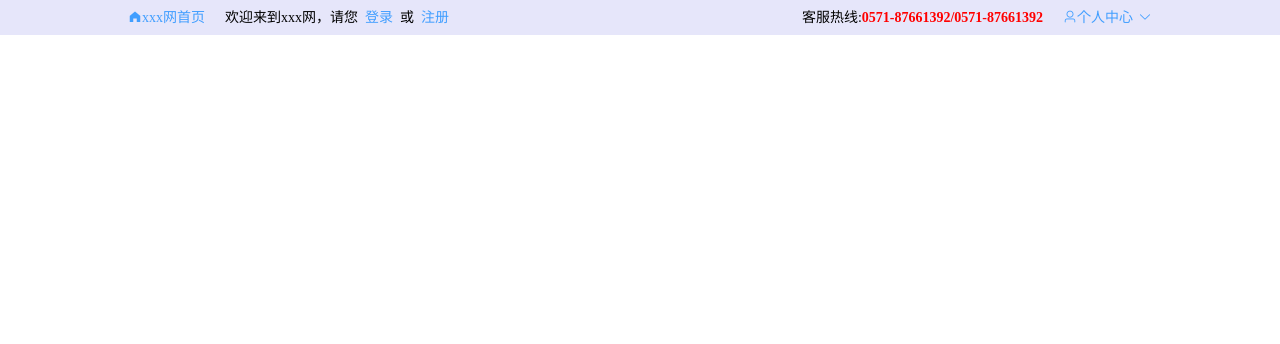
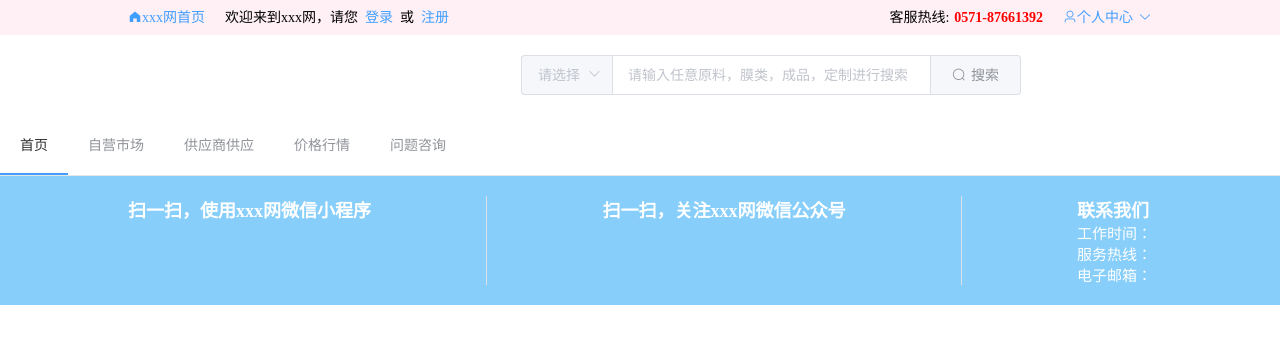
Before and after one commit to gentlehao/jinyuyuyuyu, a Vue app: page / in a window 1280 px wide. Shown: the top 344 px of the page. Built offline with nearby package versions, Linux system fonts and the light colour scheme; what v-charts would draw is missing.

Commit message:
首页几个组件( $ _ $ )

```diff
--- a/src/assets/css/base.css
+++ b/src/assets/css/base.css
@@ -11,8 +11,11 @@ html body {
     padding: 0;
     font-size: 15px;
 }
-ul ol {
+ul, ol, li {
     list-style: none;
+}
+a {
+    text-decoration: none;
 }
 input select textarea button {
     border: none;
@@ -183,94 +186,94 @@ input select textarea button {
 
 /* 内边距相关 */
 .pd-5{
-    margin: 5px;
+    padding: 5px;
 }
 .pd-10{
-    margin: 10px;
+    padding: 10px;
 }
 .pd-15{
-    margin: 15px;
+    padding: 15px;
 }
 .pd-20{
-    margin: 20px;
+    padding: 20px;
 }
 
 .pdtb-5{
-    margin: 5px 0;
+    padding: 5px 0;
 }
 .pdtb-10{
-    margin: 10px 0;
+    padding: 10px 0;
 }
 .pdtb-15{
-    margin: 15px 0;
+    padding: 15px 0;
 }
 .pdtb-20{
-    margin: 20px 0;
+    padding: 20px 0;
 }
 
 .pdlr-5{
-    margin: 0 5px;
+    padding: 0 5px;
 }
 .pdlr-10{
-    margin: 0 10px;
+    padding: 0 10px;
 }
 .pdlr-15{
-    margin: 0 15px;
+    padding: 0 15px;
 }
 .pdlr-20{
-    margin: 0 20px;
+    padding: 0 20px;
 }
 
 .pdt-5{
-    margin-top: 5px;
+    padding-top: 5px;
 }
 .pdt-10{
-    margin-top: 10px;
+    padding-top: 10px;
 }
 .pdt-15{
-    margin-top: 15px;
+    padding-top: 15px;
 }
 .pdt-20{
-    margin-top: 20px;
+    padding-top: 20px;
 }
 
 .pdb-5{
-    margin-bottom: 5px;
+    padding-bottom: 5px;
 }
 .pdb-10{
-    margin-bottom: 10px;
+    padding-bottom: 10px;
 }
 .pdb-15{
-    margin-bottom: 15px;
+    padding-bottom: 15px;
 }
 .pdb-20{
-    margin-bottom: 20px;
+    padding-bottom: 20px;
 }
 
 .pdl-5{
-    margin-left: 5px;
+    padding-left: 5px;
 }
 .pdl-10{
-    margin-left: 10px;
+    padding-left: 10px;
 }
 .pdl-15{
-    margin-left: 15px;
+    padding-left: 15px;
 }
 .pdl-20{
-    margin-left: 20px;
+    padding-left: 20px;
 }
 
 .pdr-5{
-    margin-right: 5px;
+    padding-right: 5px;
 }
 .pdr-10{
-    margin-right: 10px;
+    padding-right: 10px;
 }
 .pdr-15{
-    margin-right: 15px;
+    padding-right: 15px;
 }
 .pdr-20{
-    margin-right: 20px;
+    padding-right: 20px;
 }
 
 /* 位置相关 */
--- /dev/null
+++ b/src/components/Footer.vue
@@ -0,0 +1,45 @@
+<template>
+  <div class="footer pdtb-20">
+    <div class="footer_content auto fc-white ">
+      <div class="wxMp center">
+        <p class="fz-18 fw-blod">扫一扫，使用xxx网微信小程序</p>
+        <el-image></el-image>
+      </div>
+      <el-divider direction="vertical"></el-divider>
+      <div class="offiacc center">
+        <p class="fz-18 fw-blod">扫一扫，关注xxx网微信公众号</p>
+        <el-image></el-image>
+      </div>
+      <el-divider direction="vertical"></el-divider>
+      <div class="callUs center">
+        <p class="fz-18 fw-blod">联系我们</p>
+        <ul>
+          <li>工作时间：</li>
+          <li>服务热线：</li>
+          <li>电子邮箱：</li>
+          <li></li>
+        </ul>
+      </div>
+    </div>
+  </div>
+</template>
+
+<script>
+export default {
+
+}
+</script>
+
+<style lang="scss" scoped>
+.footer{
+  background:#87CEFA;
+}
+.footer_content{
+  width: 1024px;
+  display: flex;
+  justify-content: space-between;
+}
+.footer_content .el-divider--vertical{
+  height: auto;
+}
+</style>
--- /dev/null
+++ b/src/components/Header.vue
@@ -0,0 +1,75 @@
+<template>
+  <div class="head">
+    <div class="head_content auto">
+      <el-image></el-image>
+      <div class="search">
+        <el-input placeholder="请输入任意原料，膜类，成品，定制进行搜索" v-model="searchContent" class="input-with-select">
+          <el-select v-model="searchType" slot="prepend">
+            <el-option
+              v-for="type in Types"
+              :key="type.value"
+              :label="type.label"
+              :value="type.value">
+            </el-option>
+          </el-select>
+          <el-button slot="append" icon="el-icon-search">搜索</el-button>
+        </el-input>
+      </div>
+    </div>
+  </div>
+</template>
+
+<script>
+export default {
+  data() {
+    return {
+      searchContent: '', //搜索内容
+      searchType: '', //搜索类型
+      Types: [
+        {
+          value: '0',
+          label: '全部'
+        }, {
+          value: '1',
+          label: '原料'
+        }, {
+          value: '2',
+          label: '膜类'
+        }, {
+          value: '3',
+          label: '成品'
+        }, {
+          value: '4',
+          label: '定制'
+        }
+      ], //全部搜索类型
+    }
+  },
+  methods: {
+  }
+}
+</script>
+
+<style lang="scss" scoped>
+.head {
+  height: 80px;
+  display: flex;
+  justify-content: center;
+  align-items: center;
+}
+.shadow {
+  box-shadow: 0px 10px 10px -10px#D8BFD8;
+}
+.head_content {
+  min-width: 1024px;
+  width: 1024px;
+  display: flex;
+  justify-content: space-around;
+}
+.search{
+  width: 500px;
+}
+.el-select {
+  width: 90px;
+}
+</style>
--- /dev/null
+++ b/src/components/NavMenu.vue
@@ -0,0 +1,27 @@
+<template>
+  <div class="navMenu">
+    <el-menu :default-active="activeIndex" class="el-menu-demo" mode="horizontal">
+      <el-menu-item index="1"><router-link :to="{path:'/'}">首页</router-link></el-menu-item>
+      <el-menu-item index="2"><router-link :to="{path:'/'}">自营市场</router-link></el-menu-item>
+      <el-menu-item index="3"><router-link :to="{path:'/'}">供应商供应</router-link></el-menu-item>
+      <el-menu-item index="4"><router-link :to="{path:'/'}">价格行情</router-link></el-menu-item>
+      <el-menu-item index="5"><router-link :to="{path:'/'}">问题咨询</router-link></el-menu-item>
+    </el-menu>
+  </div>
+</template>
+
+<script>
+export default {
+  name: 'navMenu',
+  props: {
+    activeIndex:{
+      type: String,
+      default: '1'
+    }
+  }
+}
+</script>
+
+<style lang="scss" scoped>
+
+</style>
--- a/src/components/Top.vue
+++ b/src/components/Top.vue
@@ -8,7 +8,7 @@
         <span>&nbsp;&nbsp;或&nbsp;&nbsp;<router-link :to="{name:'login',query:'sgu'}">注册</router-link></span>
       </div>
       <div>
-        <span>客服热线:</span><span class="fw-blod fc-read mgr-20">0571-87661392/0571-87661392</span>
+        <span class="mgr-5">客服热线:</span><span class="fw-blod fc-read mgr-20">0571-87661392</span>
         <el-dropdown>
           <span class="el-dropdown-link">
             <i class="el-icon-user"></i>个人中心<i class="el-icon-arrow-down el-icon--right"></i>
@@ -27,7 +27,6 @@
 </template>
 
 <script>
-
 export default {
   name: 'top',
   components: {
@@ -39,7 +38,7 @@ export default {
 
 <style lang="scss" scoped>
 .top {
-  background:#E6E6FA;
+  background:#FFF0F5;
 }
 .top_content {
   min-width: 1024px;
@@ -48,7 +47,6 @@ export default {
   justify-content: space-between;
 }
 a {
-  text-decoration: none;
   color: #409EFF;
 }
 .el-dropdown-link {
--- a/src/views/Home.vue
+++ b/src/views/Home.vue
@@ -1,19 +1,28 @@
 <template>
   <div class="home">
     <back-to-top></back-to-top>
-    <top></top>
+    <Top></Top>
+    <Header></Header>
+    <NavMenu activeIndex='1'></NavMenu>
+    <Footer></Footer>
   </div>
 </template>
 
 <script>
 import backToTop from '@/components/BackToTop'
 import Top from '@/components/Top'
+import Header from '@/components/Header'
+import NavMenu from '@/components/NavMenu'
+import Footer from '@/components/Footer'
 
 export default {
   name: 'home',
   components: {
     backToTop,
-    Top
+    Top,
+    Header,
+    Footer,
+    NavMenu
   },
   methods: {}
 }
--- a/src/views/Login/Login.vue
+++ b/src/views/Login/Login.vue
@@ -165,8 +165,10 @@ export default {
       }, // 登录校验规则
     }
   },
+  created() {
+    this.sign = this.$route.query == 'sgi'?false:true
+  },
   mounted() {
-    this.sign = this.$route.query == 'sgi'?false:true
     this.identifyCode = this.makeCode()
     // console.log(this.identifyCode)
   },
```
